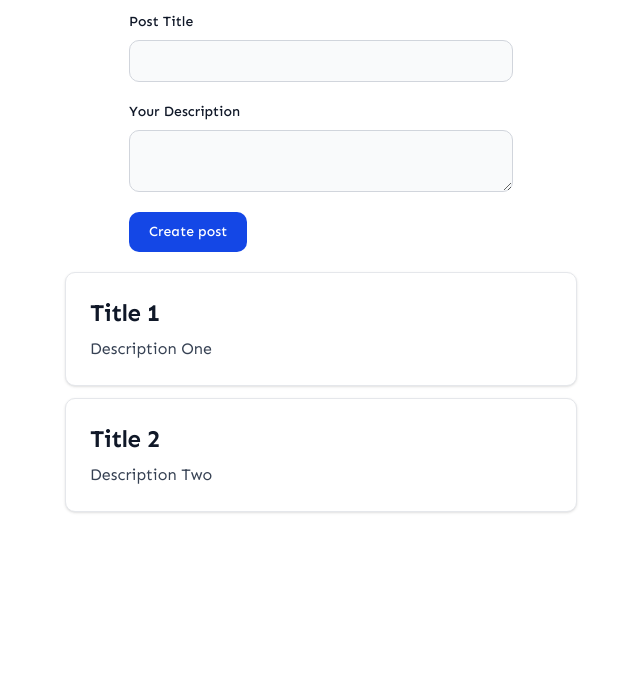
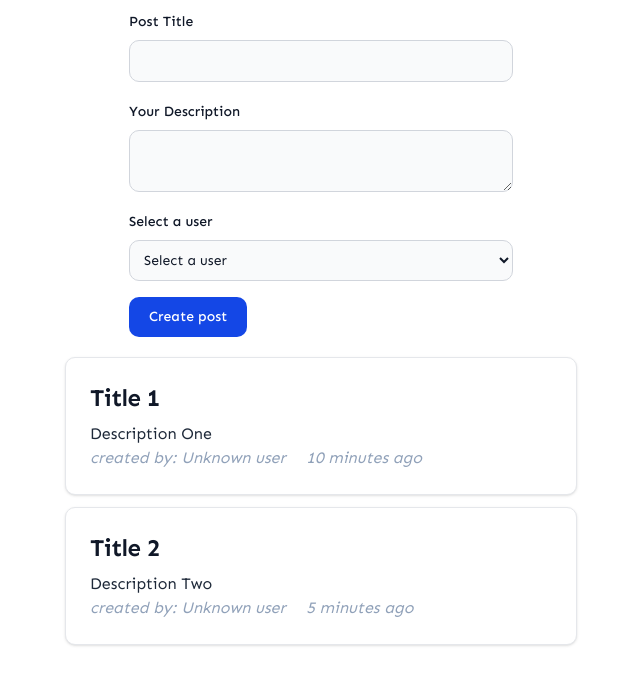
Before and after one commit to meshal23/restaurent-management-system, a React (Vite) app: page /post-redux in a window 1280 px wide. Shown: the top 684 px of the page, without its empty margins (319-959 px from the left). Built offline with nearby package versions, Linux system fonts and the light colour scheme; sample sign-in values are in the browser's storage; what tailwindcss-motion would draw is missing.

Commit message:
link user with a particular post and added date-fns pkg to show time ago the post was created

```diff
--- a/package.json
+++ b/package.json
@@ -17,6 +17,7 @@
     "axios": "^1.8.3",
     "class-variance-authority": "^0.7.1",
     "clsx": "^2.1.1",
+    "date-fns": "^4.1.0",
     "lucide-react": "^0.479.0",
     "react": "^19.0.0",
     "react-dom": "^19.0.0",
--- a/src/App.tsx
+++ b/src/App.tsx
@@ -13,7 +13,7 @@ import Login, { clientAction as LoginAction } from "./Auth/Login";
 import Register, { clientAction as RegisterAction } from "./Auth/Register";
 import MainLayout from "./Layout/MainLayout";
 import Counter from "./features/counter/Counter";
-import PostList from "./features/PostList/PostList";
+import PostList from "./features/posts/PostList";
 
 function App() {
   const router = createBrowserRouter(
--- a/src/app/store.ts
+++ b/src/app/store.ts
@@ -1,10 +1,12 @@
 import { configureStore } from "@reduxjs/toolkit";
 import CounterReducer from "../features/counter/CounterSlice";
-import PostReducer from "../features/PostList/PostSlice";
+import PostReducer from "../features/posts/PostSlice";
+import UserReducer from "../features/users/usersSlice";
 
 export const store = configureStore({
   reducer: {
     counter: CounterReducer,
     posts: PostReducer,
+    users: UserReducer,
   },
 });
--- a/src/features/PostList/PostSlice.ts
+++ /dev/null
@@ -1,28 +0,0 @@
-import { createSlice } from "@reduxjs/toolkit";
-
-const initialState = [
-  {
-    id: "1",
-    title: "Title 1",
-    description: " Description One",
-  },
-
-  {
-    id: "2",
-    title: "Title 2",
-    description: " Description Two",
-  },
-];
-
-const postSlice = createSlice({
-  name: "posts",
-  initialState,
-  reducers: {
-    createPost: (state, action) => {
-      state.push(action.payload);
-    },
-  },
-});
-
-export const { createPost } = postSlice.actions;
-export default postSlice.reducer;
--- a/src/features/PostList/CreatePostForm.tsx
+++ b/src/features/posts/CreatePostForm.tsx
@@ -1,12 +1,27 @@
+/* eslint-disable @typescript-eslint/no-explicit-any */
 import { useState } from "react";
-import { useDispatch } from "react-redux";
+import { useDispatch, useSelector } from "react-redux";
 import { createPost } from "./PostSlice";
-import { nanoid } from "@reduxjs/toolkit";
+import { selectAllUsers } from "../users/usersSlice";
 
 const CreatePostForm = () => {
   const dispatch = useDispatch();
   const [title, setTitle] = useState("");
   const [description, setDescription] = useState("");
+  const [userId, setUserId] = useState("");
+
+  const users = useSelector(selectAllUsers);
+
+  const onSavePostClicked = (e: React.FormEvent) => {
+    e.preventDefault();
+    if (title && description && userId) {
+      // console.log(userId);
+      dispatch(createPost(title, description, userId));
+      setTitle("");
+      setDescription("");
+      setUserId("");
+    }
+  };
   return (
     <form className="max-w-sm mx-auto">
       <div className="mb-5">
@@ -17,10 +32,10 @@ const CreatePostForm = () => {
           Post Title
         </label>
         <input
-          type="email"
+          type="text"
           id="email"
+          value={title}
           className="bg-gray-50 border border-gray-300 text-gray-900 text-sm rounded-lg focus:ring-blue-500 focus:border-blue-500 block w-full p-2.5 dark:bg-gray-700 dark:border-gray-600 dark:placeholder-gray-400 dark:text-white dark:focus:ring-blue-500 dark:focus:border-blue-500"
-          required
           onChange={(e) => setTitle(e.target.value)}
         />
       </div>
@@ -33,16 +48,40 @@ const CreatePostForm = () => {
         </label>
         <textarea
           id="password"
+          value={description}
           className="bg-gray-50 border border-gray-300 text-gray-900 text-sm rounded-lg focus:ring-blue-500 focus:border-blue-500 block w-full p-2.5 dark:bg-gray-700 dark:border-gray-600 dark:placeholder-gray-400 dark:text-white dark:focus:ring-blue-500 dark:focus:border-blue-500"
-          required
           onChange={(e) => setDescription(e.target.value)}
         ></textarea>
       </div>
+
+      {/* select user */}
+
+      <div className="">
+        <label
+          htmlFor="countries"
+          className="block mb-2 text-sm font-medium text-gray-900 dark:text-white"
+        >
+          Select a user
+        </label>
+        <select
+          id="countries"
+          value={userId}
+          onChange={(e) => setUserId(e.target.value)}
+          className="bg-gray-50 border mb-4 border-gray-300 text-gray-900 text-sm rounded-lg focus:ring-blue-500 focus:border-blue-500 block w-full p-2.5 dark:bg-gray-700 dark:border-gray-600 dark:placeholder-gray-400 dark:text-white dark:focus:ring-blue-500 dark:focus:border-blue-500"
+        >
+          <option selected>Select a user</option>
+          {users?.map((user: any) => {
+            return (
+              <option key={user.id} value={user.id}>
+                {user.name}
+              </option>
+            );
+          })}
+        </select>
+      </div>
+
       <button
-        type="submit"
-        onClick={() =>
-          dispatch(createPost({ id: nanoid(), title, description }))
-        }
+        onClick={onSavePostClicked}
         className="text-white bg-blue-700 hover:bg-blue-800 focus:ring-4 focus:outline-none focus:ring-blue-300 font-medium rounded-lg text-sm w-full sm:w-auto px-5 py-2.5 text-center dark:bg-blue-600 dark:hover:bg-blue-700 dark:focus:ring-blue-800"
       >
         Create post
--- /dev/null
+++ b/src/features/posts/PostAuthour.tsx
@@ -0,0 +1,16 @@
+/* eslint-disable @typescript-eslint/no-explicit-any */
+import { useSelector } from "react-redux";
+import { selectAllUsers } from "../users/usersSlice";
+
+const PostAuthour = ({ userId }: any) => {
+  const users = useSelector(selectAllUsers);
+  const author = users?.find((user: any) => user.id === userId);
+
+  return (
+    <span className="text-slate-400 italic">
+      created by: {author ? author.name : "Unknown user"}
+    </span>
+  );
+};
+
+export default PostAuthour;
--- a/src/features/PostList/PostList.tsx
+++ b/src/features/posts/PostList.tsx
@@ -1,9 +1,12 @@
 /* eslint-disable @typescript-eslint/no-explicit-any */
 import { useSelector } from "react-redux";
 import CreatePostForm from "./CreatePostForm";
+import { selectAllPosts } from "./PostSlice";
+import PostAuthour from "./PostAuthour";
+import TimeAgo from "./TimeAgo";
 
 const PostList = () => {
-  const posts = useSelector((state: any) => state.posts);
+  const posts = useSelector(selectAllPosts);
   return (
     <section className="w-full flex flex-col justify-center items-center">
       <div className="w-full mt-3">
@@ -21,8 +24,12 @@ const PostList = () => {
               <h5 className="mb-2 text-2xl font-bold tracking-tight text-gray-900 dark:text-white">
                 {post.title}
               </h5>
-              <p className="font-normal text-gray-700 dark:text-gray-400">
+              <p className="font-normal text-gray-800 dark:text-gray-400">
                 {post.description}
+              </p>
+              <p className="flex gap-4">
+                <PostAuthour userId={post.userId} />
+                <TimeAgo timestamp={post.date} />
               </p>
             </div>
           );
--- /dev/null
+++ b/src/features/posts/PostSlice.ts
@@ -0,0 +1,56 @@
+/* eslint-disable @typescript-eslint/no-explicit-any */
+import { createSlice, nanoid, PayloadAction } from "@reduxjs/toolkit";
+import { sub } from "date-fns";
+
+const initialState = [
+  {
+    id: "1",
+    title: "Title 1",
+    description: "Description One",
+    date: sub(new Date(), { minutes: 10 }).toISOString(),
+  },
+
+  {
+    id: "2",
+    title: "Title 2",
+    description: " Description Two",
+    date: sub(new Date(), { minutes: 5 }).toISOString(),
+  },
+];
+
+const postSlice = createSlice({
+  name: "posts",
+  initialState,
+  reducers: {
+    createPost: {
+      reducer(
+        state,
+        action: PayloadAction<{
+          id: string;
+          title: any;
+          description: any;
+          date: any;
+          userId: any;
+        }>
+      ) {
+        state.push(action.payload);
+      },
+      prepare(title: any, description: any, userId: any) {
+        return {
+          payload: {
+            id: nanoid(),
+            title,
+            description,
+            date: new Date().toISOString(),
+            userId,
+          },
+        };
+      },
+    },
+  },
+});
+
+export const selectAllPosts = (state: any) => state.posts;
+
+export const { createPost } = postSlice.actions;
+export default postSlice.reducer;
--- /dev/null
+++ b/src/features/posts/TimeAgo.tsx
@@ -0,0 +1,21 @@
+/* eslint-disable @typescript-eslint/no-explicit-any */
+import { parseISO, formatDistanceToNow } from "date-fns";
+
+const TimeAgo = ({ timestamp }: any) => {
+  let timeAgo = "";
+
+  if (timestamp) {
+    const date = parseISO(timestamp);
+    const timePeriod = formatDistanceToNow(date);
+
+    timeAgo = `${timePeriod} ago`;
+  }
+
+  return (
+    <span title={timestamp}>
+      &nbsp;<i className="text-slate-400">{timeAgo}</i>
+    </span>
+  );
+};
+
+export default TimeAgo;
--- /dev/null
+++ b/src/features/users/usersSlice.ts
@@ -0,0 +1,16 @@
+/* eslint-disable @typescript-eslint/no-explicit-any */
+import { createSlice } from "@reduxjs/toolkit";
+
+const initialState = [
+  { id: "0", name: "Meshal" },
+  { id: "1", name: "Mark" },
+];
+
+const usersSlice = createSlice({
+  name: "users",
+  initialState,
+  reducers: {},
+});
+
+export const selectAllUsers = (state: any) => state.users;
+export default usersSlice.reducer;
```
Also changed, not shown: 1 other file (tests, documents, lock files or other folders).
